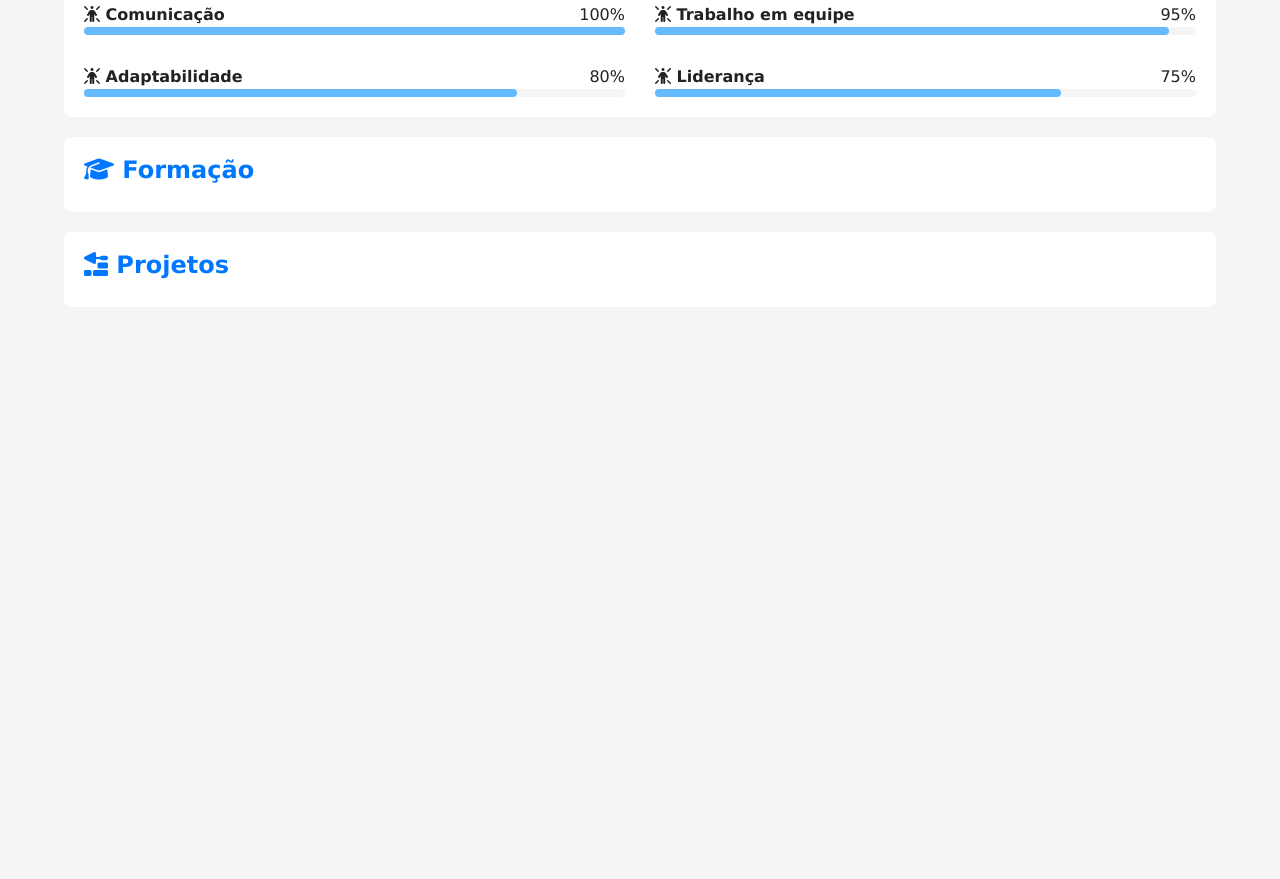
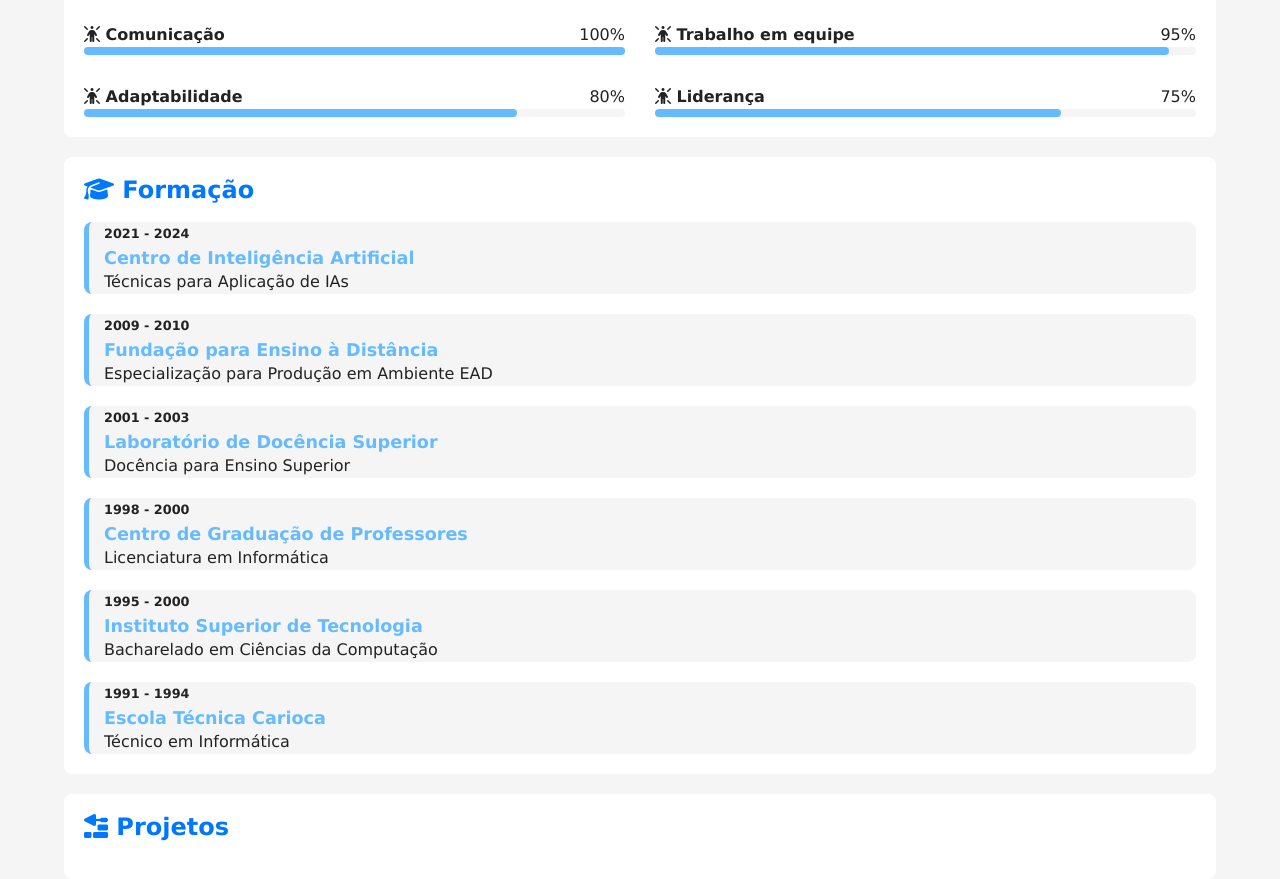
Before and after one commit to carlosmoreira93/projeto-portfolio, a plain HTML site: page index.html in a window 1280 px wide. Shown: the part 1387-2266 px from the top of the page. Before the commit the page ends 1714 px from the top, so only its background shows below. Drawn offline with Linux system fonts and the light colour scheme.

Commit message:
area de formações

```diff
--- a/estilos/style.css
+++ b/estilos/style.css
@@ -124,7 +124,7 @@ article {
 
 article h2 {
   color: var(--destaque);
-  margin-bottom: 10px;
+  margin-bottom: 20px;
 }
 
 .video-container {
@@ -173,6 +173,37 @@ article h2 {
   border-radius: 4px;
 }
 
+#formacao-container {
+  display: flex;
+  flex-direction: column-reverse;
+  gap: 20px;
+}
+
+#formacao-container .curso {
+  background-color: var(--fundo-principal);
+  border-radius: 8px;
+  border-left: 5px solid var(--destaque-inverso);
+  padding-left: 15px;
+  transition: border-width 0.5s, border-color 0.5s;
+}
+
+#formacao-container .curso:hover {
+  border-left-width: 15px;
+  border-color: var(--destaque);
+  cursor: pointer;
+}
+
+#formacao-container .periodo {
+  font-size: 0.8em;
+  font-weight: bold;
+  color: var(--texto);
+}
+
+#formacao-container .instituicao {
+  color: var(--destaque-inverso);
+  font-size: 1.1em;
+}
+
 @media screen and (min-width: 768px) {
   #skill-container {
     grid-template-columns: 1fr 1fr;
--- a/index.html
+++ b/index.html
@@ -162,6 +162,47 @@
 
             <article id="formacao">
                 <h2><i class="fa-solid fa-graduation-cap"></i> Formação</h2>
+
+                <div id="formacao-container">
+
+                    <div class="curso">
+                        <p class="periodo">1991 - 1994</p>
+                        <h3 class="instituicao">Escola Técnica Carioca</h3>
+                        <p class="titulacao">Técnico em Informática</p>
+                    </div>
+
+                    <div class="curso">
+                        <p class="periodo">1995 - 2000</p>
+                        <h3 class="instituicao">Instituto Superior de Tecnologia</h3>
+                        <p class="titulacao">Bacharelado em Ciências da Computação</p>
+                    </div>
+
+                    <div class="curso">
+                        <p class="periodo">1998 - 2000</p>
+                        <h3 class="instituicao">Centro de Graduação de Professores</h3>
+                        <p class="titulacao">Licenciatura em Informática</p>
+                    </div>
+
+                    <div class="curso">
+                        <p class="periodo">2001 - 2003</p>
+                        <h3 class="instituicao">Laboratório de Docência Superior</h3>
+                        <p class="titulacao">Docência para Ensino Superior</p>
+                    </div>
+
+                    <div class="curso">
+                        <p class="periodo">2009 - 2010</p>
+                        <h3 class="instituicao">Fundação para Ensino à Distância</h3>
+                        <p class="titulacao">Especialização para Produção em Ambiente EAD</p>
+                    </div>
+
+                    <div class="curso">
+                        <p class="periodo">2021 - 2024</p>
+                        <h3 class="instituicao">Centro de Inteligência Artificial</h3>
+                        <p class="titulacao">Técnicas para Aplicação de IAs</p>
+                    </div>
+
+                </div>
+
             </article>  <!-- Fim article#formacao -->
 
             <article id="projetos">
```
